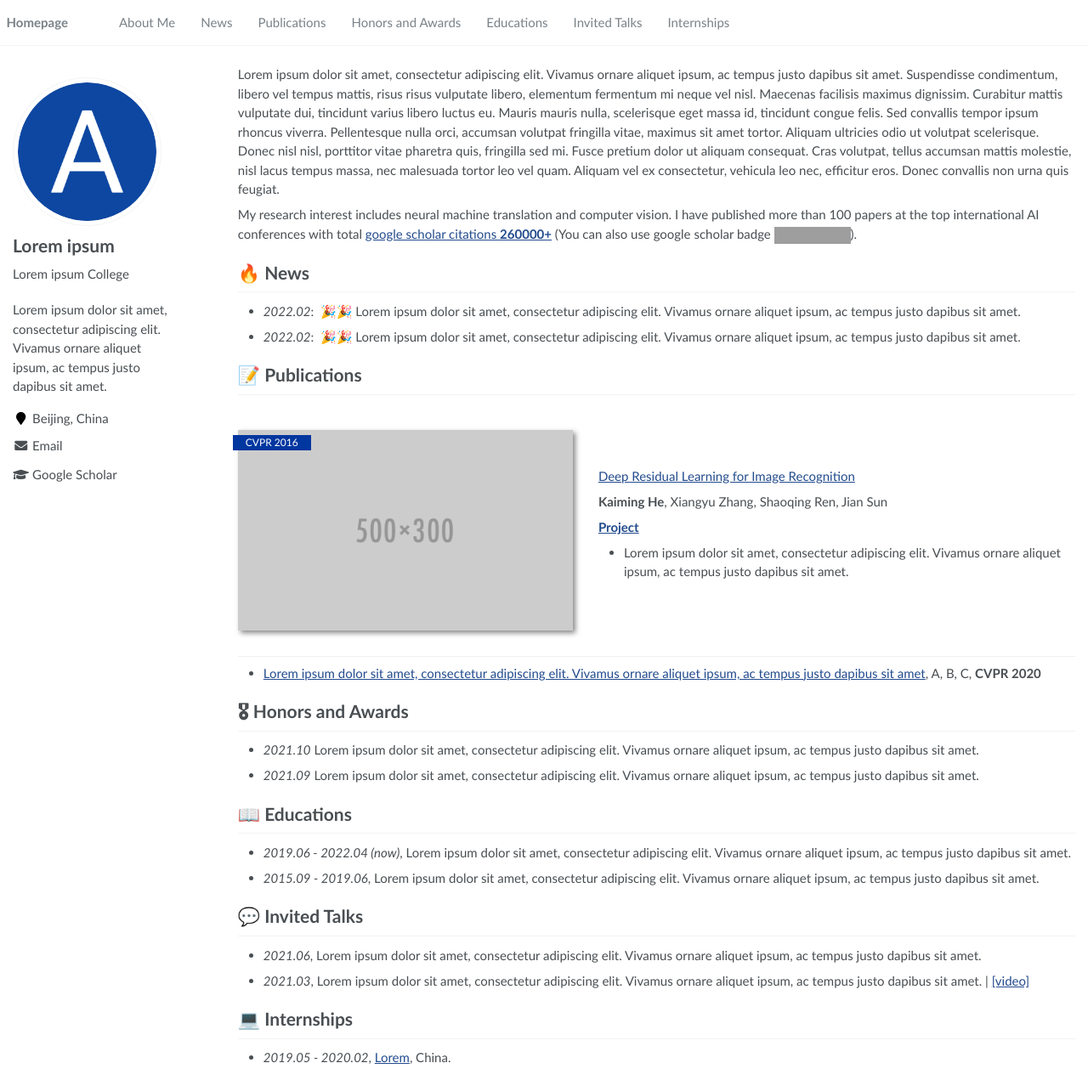
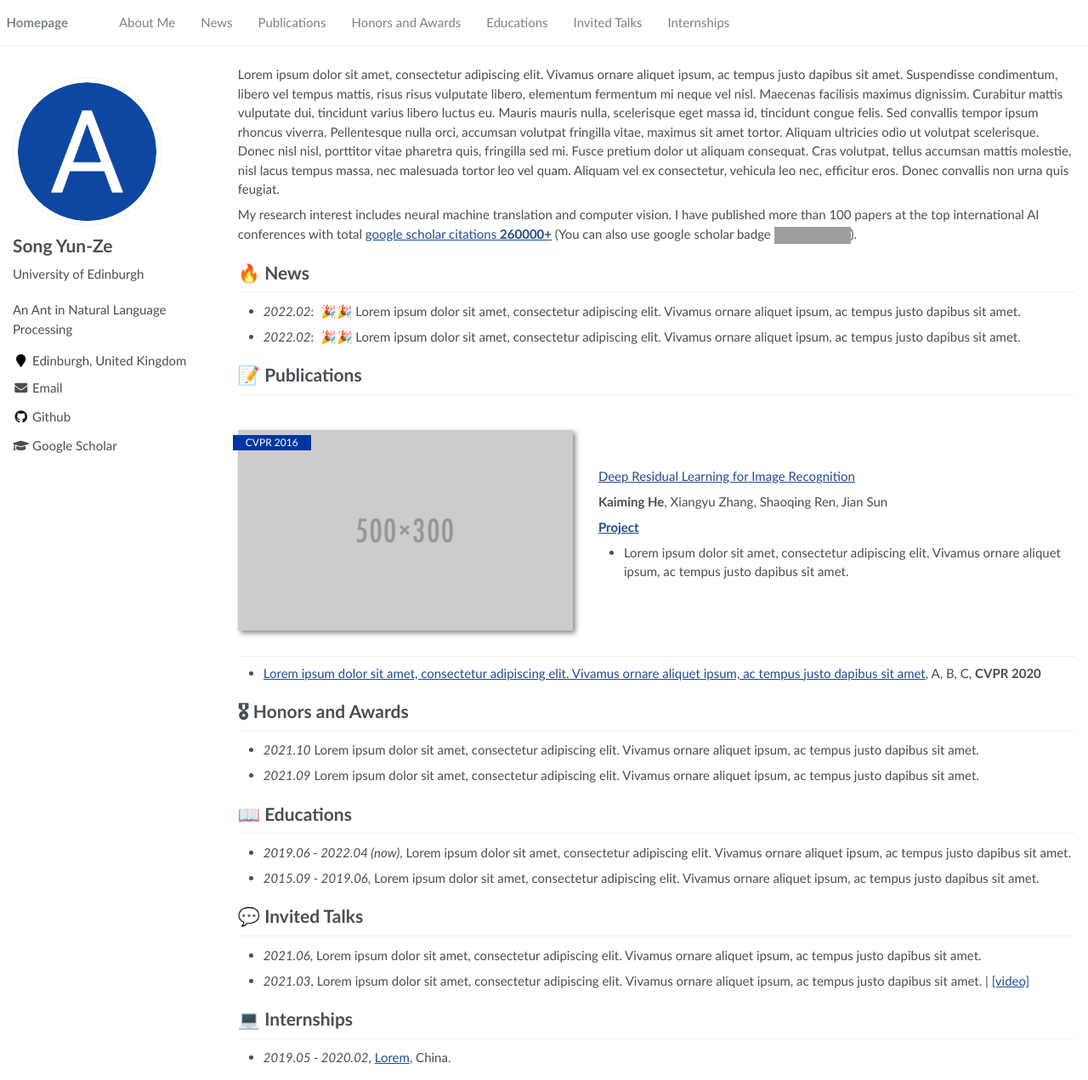
Before and after one commit to RayeRen/acad-homepage.github.io, a Jekyll site: the page built from _pages/about.md, in a window 1280 px wide and 1271 px high. Shown: the whole window at 85% size. Built offline with Jekyll 4.4.1, drawn with Linux system fonts in a browser that asks for light colours; grey boxes are pictures that could not be loaded.

Commit message:
Update _config.yml

```diff
--- a/_config.yml
+++ b/_config.yml
@@ -6,9 +6,9 @@
 # `jekyll serve`. If you change this file, please restart the server process.
 
 # Site Settings
-title                    : "Lorem ipsum"
-description              : "Lorem ipsum dolor sit amet, consectetur adipiscing elit. Vivamus ornare aliquet ipsum, ac tempus justo dapibus sit amet. "
-repository               : "RayeRen/acad-homepage.github.io"
+title                    : "Song Yun-Ze"
+description              : "An Ant in Natural Language Processing"
+repository               : "YunzeSong/YunzeSong.github.io"
 google_scholar_stats_use_cdn : true
 
 # google analytics
@@ -21,14 +21,14 @@ baidu_site_verification  :  # get baidu_site_verification from https://ziyuan.ba
 
 # Site Author
 author:
-  name             : "Lorem ipsum"
+  name             : "Song Yun-Ze"
   avatar           : "images/android-chrome-512x512.png"
-  bio              : "Lorem ipsum College"
-  location         : "Beijing, China"
+  bio              : "University of Edinburgh"
+  location         : "Edinburgh, United Kingdom"
   employer         :
   pubmed           :
-  googlescholar    : "https://scholar.google.com/citations?user=YOUR_GOOGLE_SCHOLAR_ID"
-  email            : "Lorem@ipsum.com"
+  googlescholar    : "https://scholar.google.com/citations?user=qOQwD7UAAAAJ"
+  email            : "YunzeSong77@gmail.com"
   researchgate     :  # e.g., "https://www.researchgate.net/profile/yourprofile"
   uri              :
   bitbucket        :
@@ -37,7 +37,7 @@ author:
   flickr           :
   facebook         :
   foursquare       :
-  github           : # e.g., "github username"
+  github           : "YunzeSong" # e.g., "github username"
   google_plus      :
   keybase          :
   instagram        :
```
